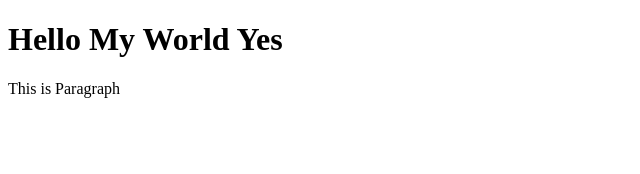
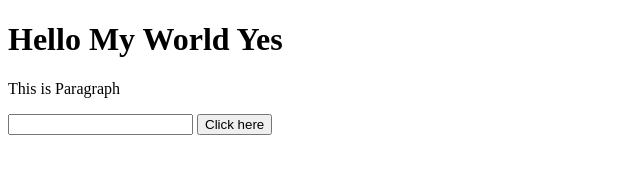
Before and after one commit to kwitoon/gitProject, a plain HTML site: page index.html in a window 1280 px wide. Shown: the whole page, without its empty margins (0-640 px from the left). Drawn offline with Linux system fonts and the light colour scheme.

Commit message:
Created from Element

```diff
--- a/index.html
+++ b/index.html
@@ -8,5 +8,9 @@
 <body>
     <h1>Hello My World Yes</h1>
     <p>This is Paragraph</p>
+    <form>
+        <input type="text">
+        <button>Click here</button>
+    </form>
 </body>
 </html>
```
